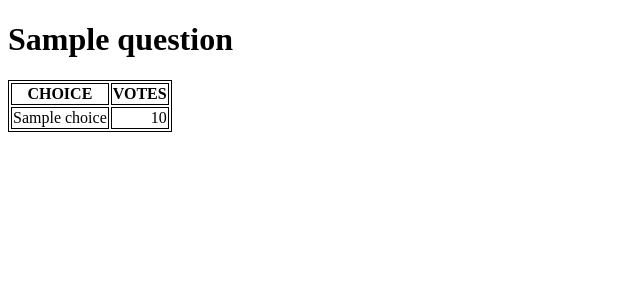
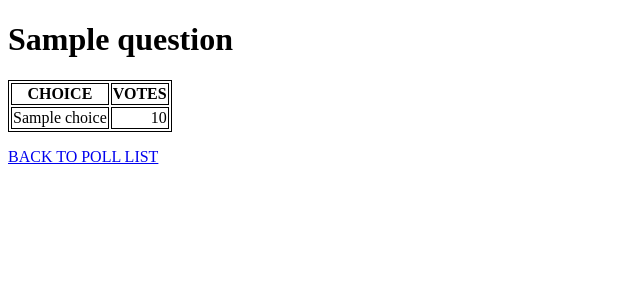
Before and after one commit to knktc/django-polls, a Django app: template templates/vote_result.html in a window 1280 px wide. Shown: the top 300 px of the page, without its empty margins (0-640 px from the left). Run offline with Django 3.2, Linux system fonts and the light colour scheme; the template is opened without the code that fills it: most values are stand-ins (such as "Sample title", 1, 10 or a date in 2020).

Commit message:
add links to vote page and vote result page, to get user to the poll list page

```diff
--- a/templates/vote_page.html
+++ b/templates/vote_page.html
@@ -17,6 +17,8 @@
     {% endfor %}
   <input type="submit" value="Submit">
 </form>
-
+<p>
+    <a href="/">BACK TO POLL LIST</a>
+</p>
 </body>
 </html>
--- a/templates/vote_result.html
+++ b/templates/vote_result.html
@@ -30,6 +30,8 @@
 
     </tbody>
 </table>
-
+<p>
+    <a href="/">BACK TO POLL LIST</a>
+</p>
 </body>
 </html>
```
